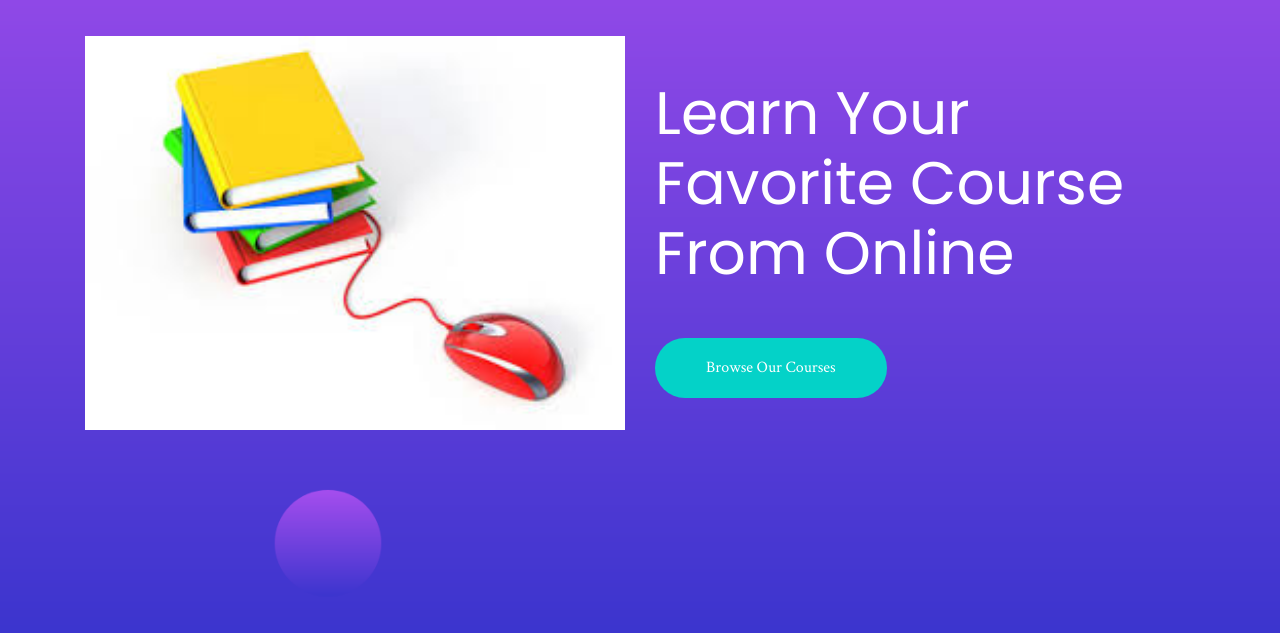
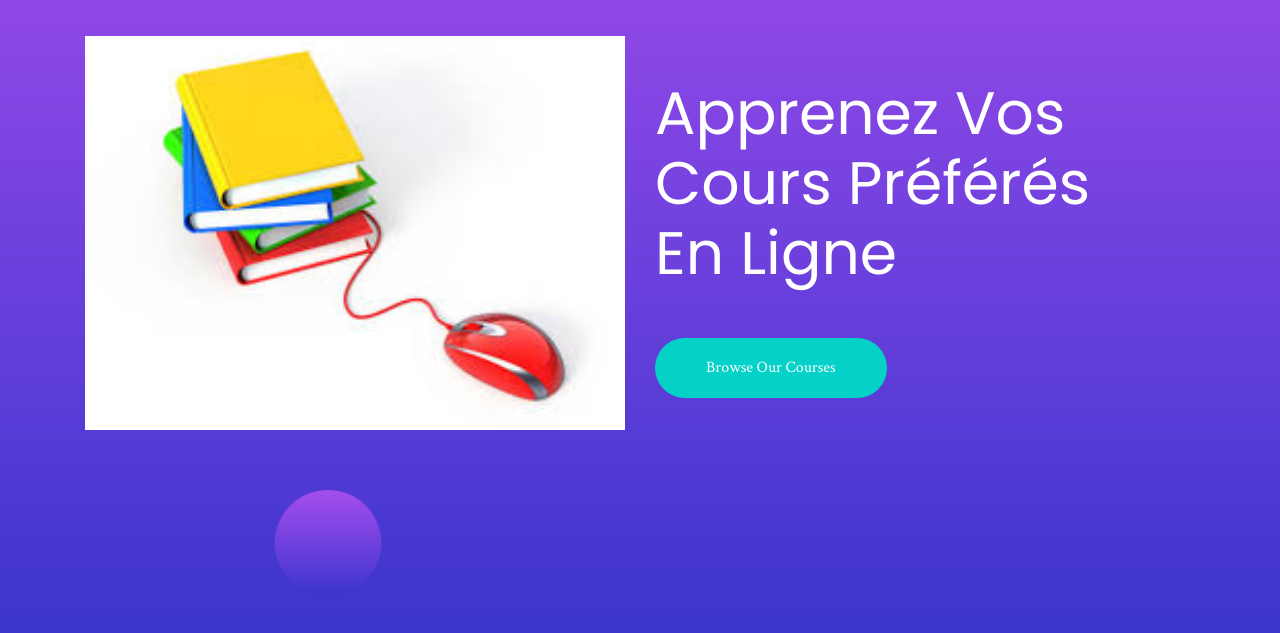
Before and after one commit to LESELETESSENEGALAISES/LES-E-LEARNING-Ndiay_Dia_template, a plain HTML site: page index.html in a window 1280 px wide. Shown: the part 167-800 px from the top of the page. Drawn offline with Linux system fonts and the light colour scheme.

Commit message:
Update index.html

```diff
--- a/index.html
+++ b/index.html
@@ -105,9 +105,9 @@
                     </div>
                     <div class="col-xl-6 col-md-6">
                         <div class="slider_info">
-                            <h3>Learn your <br>
-                                Favorite Course <br>
-                                From Online</h3>
+                            <h3>Apprenez vos <br>
+                                cours préférés <br>
+                                en ligne</h3>
                             <a href="#" class="boxed_btn">Browse Our Courses</a>
                         </div>
                     </div>
```
